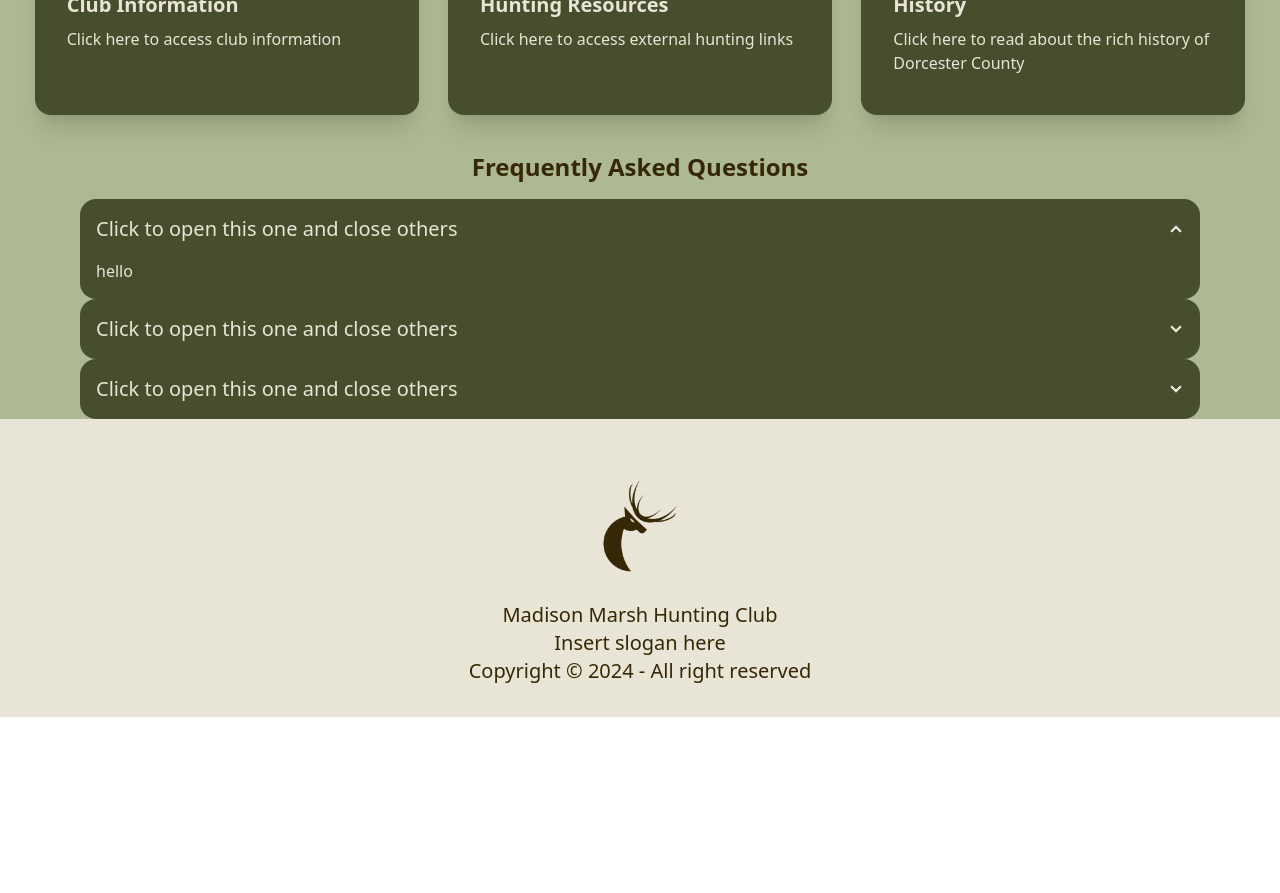
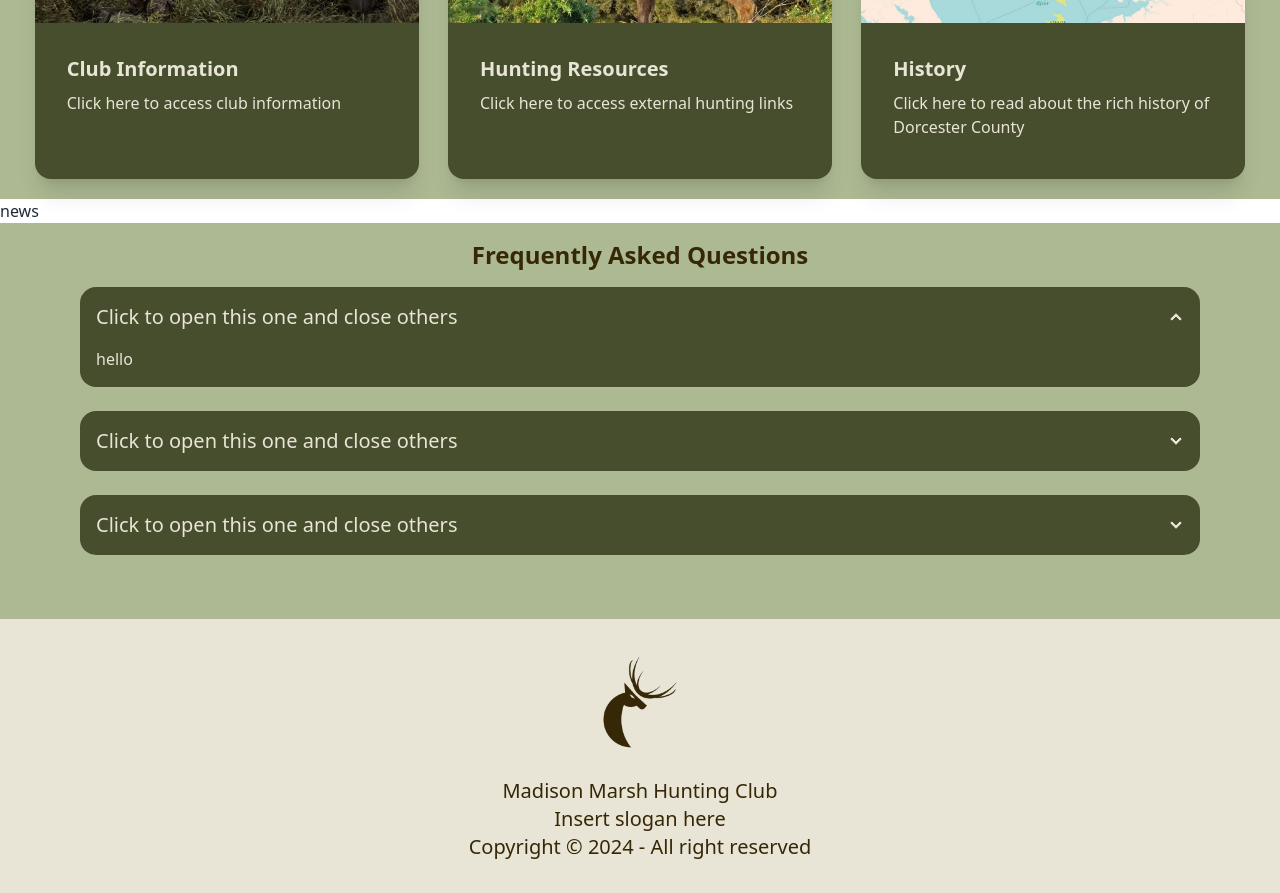
Before and after one commit to MasonH003/madison-marsh-hunting-club-website, a React (Vite) app in the folder madison-marsh/: page /Home in a window 1280 px wide. Shown: the part 1480-2373 px from the top of the page. Before the commit the page ends 2197 px from the top, so only its background shows below. Built offline with nearby package versions, Linux system fonts and the light colour scheme.

Commit message:
news section added, but incomplete

```diff
--- a/madison-marsh/src/pages/Home.jsx
+++ b/madison-marsh/src/pages/Home.jsx
@@ -1,4 +1,4 @@
-import { Header, Hero, ThreeCards, Footer, Faq } from '../sections';
+import { Header, Hero, ThreeCards, Footer, Faq, News } from '../sections';
 
 function Home() {
   return (
@@ -8,7 +8,9 @@ function Home() {
       <div className = "text-xl font-thin text-MMHCCream bg-MMHCBrown flex flex-row justify-center p-4">
         Scroll for more info
       </div>
+      <div className = "bg-MMHCOlive text-MMHCCream text-4xl flex justify-center font-thin p-3">Welcome to the Marsh</div>
       <ThreeCards/>
+      <News/>
       <Faq/>
       <Footer/>
     </home>
--- a/madison-marsh/src/sections/Faq.jsx
+++ b/madison-marsh/src/sections/Faq.jsx
@@ -1,7 +1,7 @@
 
 const Faq = () => {
   return (
-    <div className = "bg-MMHCOlive pl-20 pr-20">
+    <div className = "bg-MMHCOlive pl-20 pr-20 pb-16">
       <h1 className = "flex justify-center p-4 text-2xl bg-MMHCOlive text-MMHCBrown font-semibold">Frequently Asked Questions</h1>
         <div class="collapse bg-MMHCGreen text-MMHCCream collapse-arrow">
           <input type="radio" name="my-accordion-1" checked="checked" />
@@ -12,6 +12,7 @@ const Faq = () => {
             <p>hello</p>
           </div>
         </div>
+        <br></br>
         <div class="collapse bg-MMHCGreen text-MMHCCream collapse-arrow">
           <input type="radio" name="my-accordion-1" />
           <div class="collapse-title text-xl font-medium">
@@ -21,6 +22,7 @@ const Faq = () => {
             <p>hello</p>
           </div>
         </div>
+        <br></br>
         <div class="collapse bg-MMHCGreen text-MMHCCream collapse-arrow">
           <input type="radio" name="my-accordion-1" />
           <div class="collapse-title text-xl font-medium">
--- a/madison-marsh/src/sections/Footer.jsx
+++ b/madison-marsh/src/sections/Footer.jsx
@@ -3,7 +3,7 @@ import logo from '../assets/images/MMHC-Dark-Logo.png';
 const Footer = () => {
   return (
     <footer className = "bg-MMHCCream">
-        <div className = "flex flex-col p-8 items-center">
+        <div className = "flex flex-col p-8 pt-2 items-center">
             <img src={logo} alt="Logo" width="150" height="100"/>
             <div className = " text-center text-MMHCBrown text-xl">
                 <h1>Madison Marsh Hunting Club</h1>
--- a/madison-marsh/src/sections/Header.jsx
+++ b/madison-marsh/src/sections/Header.jsx
@@ -5,7 +5,7 @@ import logo from '../assets/images/MMHC-Logo-Two.png';
 const Header = () => {
 
     return (
-        <header className = "flex flex-row sticky top-0 z-50 items-center place-content-around pt-2 pb-2 bg-MMHCBrown">
+        <header className = "shadow-lg flex flex-row sticky top-0 z-50 items-center place-content-around pt-2 pb-2 bg-MMHCBrown">
             <a className = "flex flex-row items-center" href = "/Home">
                 <img src={logo} alt="Logo" width="250" height="200"/>
             </a>
--- /dev/null
+++ b/madison-marsh/src/sections/News.jsx
@@ -0,0 +1,10 @@
+
+const News = () => {
+  return (
+    <news>
+        news
+    </news>
+  )
+}
+
+export default News
--- a/madison-marsh/src/sections/index.js
+++ b/madison-marsh/src/sections/index.js
@@ -3,11 +3,13 @@ import Hero from './Hero';
 import ThreeCards from './ThreeCards';
 import Footer from './Footer';
 import Faq from './Faq';
+import News from './News';
 
 export {
     Header,
     Hero,
     ThreeCards,
     Footer,
-    Faq
+    Faq,
+    News
 }
```
